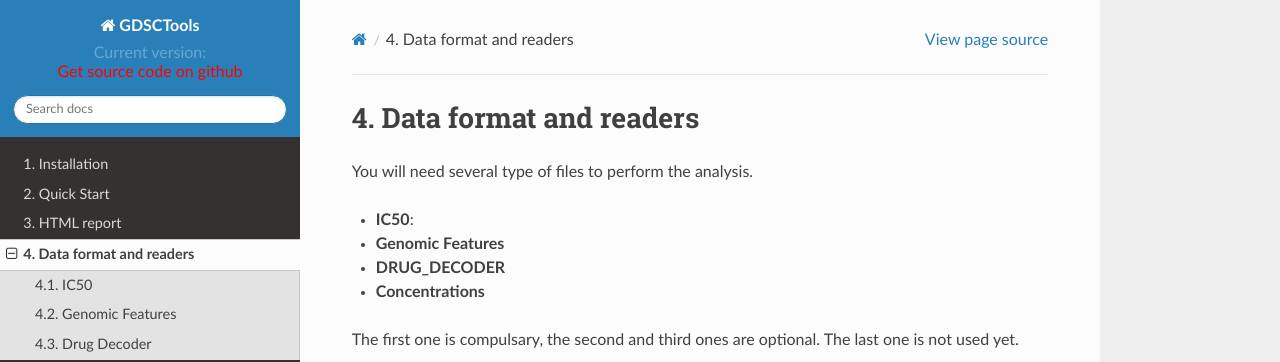
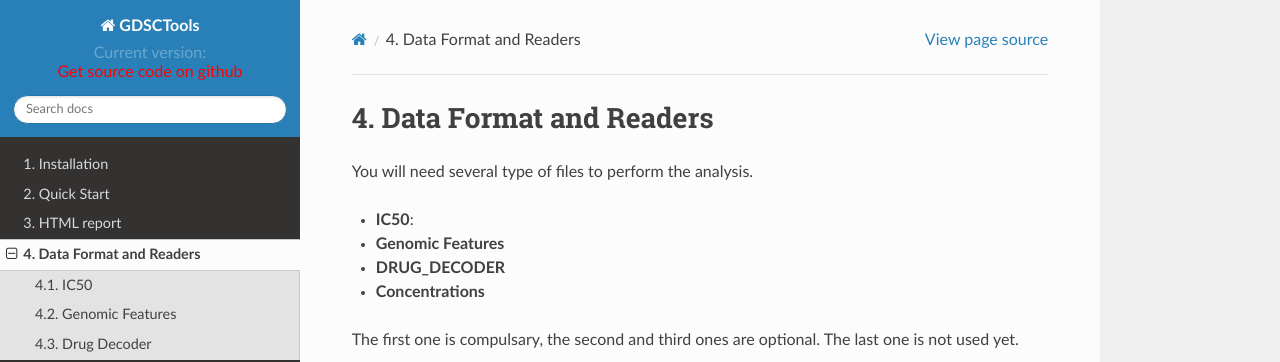
Before and after one commit to CancerRxGene/gdsctools, a Sphinx documentation site: the page built from doc/source/data.rst, in a window 1280 px wide and 900 px high. Shown: the top 362 px of the window. Built offline with Sphinx 7.4.7 and the Read the Docs theme 2.0.0, drawn with Linux system fonts in a browser that asks for light colours; formulas are drawn with MathJax 3; the version number could not be read and is left out.

Commit message:
update doc

```diff
--- a/doc/source/data.rst
+++ b/doc/source/data.rst
@@ -2,7 +2,7 @@
 
 .. _data:
 
-Data format and readers
+Data Format and Readers
 ============================
 
 You will need several type of files to perform the analysis.
```
